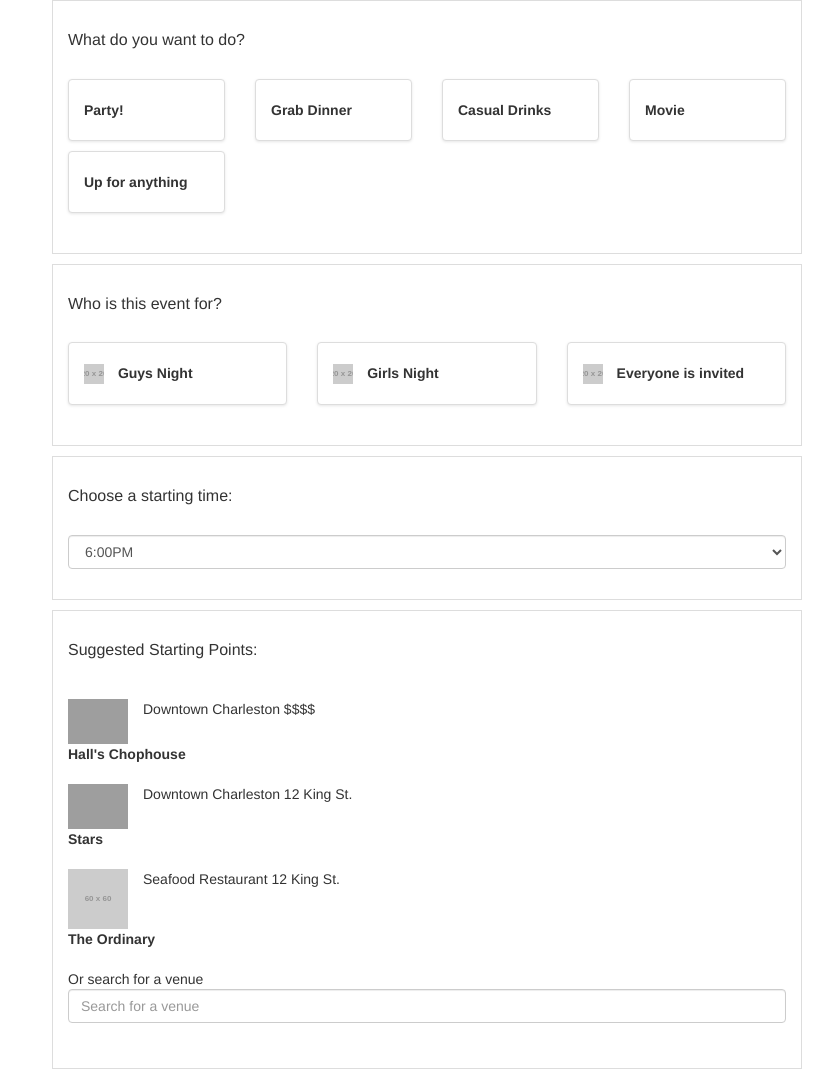
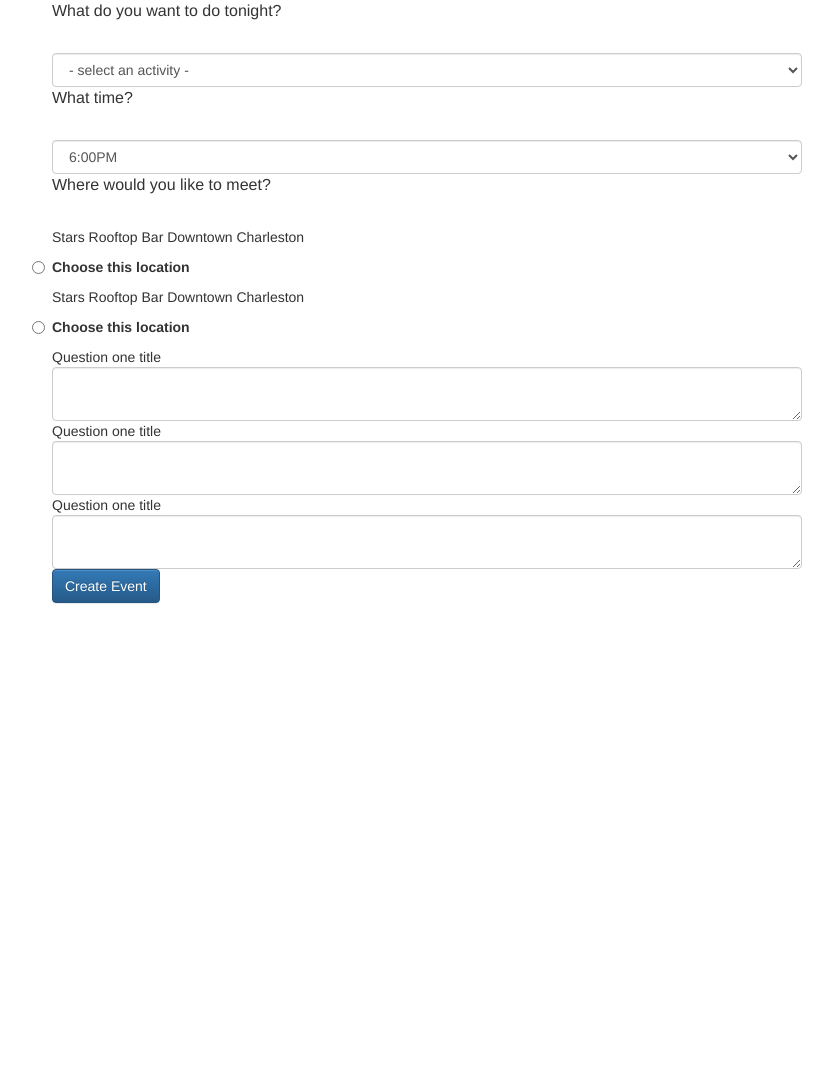
Before and after one commit to hackathon-5/team-boomtown-repo, a website: page client/create-new.html in a window 1280 px wide. Shown: the top 1072 px of the page, without its empty margins (213-1046 px from the left). After the commit the page ends 800 px from the top, so only its background shows below. Drawn offline with Linux system fonts and the light colour scheme; grey boxes are pictures that could not be loaded; placeholder pictures from the web are drawn by us.

Commit message:
Create Event Form

```diff
--- a/client/create-new.html
+++ b/client/create-new.html
@@ -23,76 +23,25 @@
 
             <!-- Type of event -->
 
-            <div class="create__type create__section">
+            <div class="create__type">
 
-              <h1 class="create__header">What do you want to do?</h1>
+              <span class="create__header">What do you want to do tonight?</span>
 
-              <div class="create__type__radios row">
-               <div class="col-xs-12 col-sm-3">
-                 <label class="radio create__item-select">
-                    <input class="" type="radio" name="" id="" ng-model=""> <span>Party!</span>
-                  </label>
-               </div>
-                <div class="col-xs-12 col-sm-3">
-                  <label class="radio create__item-select">
-                    <input class="" type="radio" name="" id="" ng-model=""> <span>Grab Dinner</span>
-                  </label>
-                </div>
-               <div class="col-xs-12 col-sm-3">
-                  <label class="radio create__item-select">
-                   <input class="" type="radio" name="" id="" ng-model=""> <span>Casual Drinks</span>
-                 </label>
-               </div>
-                <div class="col-xs-12 col-sm-3">
-                  <label class="radio create__item-select">
-                    <input class="" type="radio" name="" id="" ng-model=""> <span>Movie</span>
-                  </label>
-                </div>
-                <div class="col-xs-12 col-sm-3">
-                  <label class="radio create__item-select">
-                    <input class="" type="radio" name="" id="" ng-model=""> <span>Up for anything</span>
-                  </label>
-                </div>
-              </div>
-
-            </div>
-
-            <!-- Gender -->
-
-            <div class="create__gender create__section">
-
-              <h1 class="create__header">Who is this event for?</h1>
-
-              <div class="create__type__radios row">
-
-               <div class="col-xs-12 col-sm-4">
-                 <label class="radio create__item-select">
-                    <img class="create__item-select__img" src="http://placehold.it/20x20">
-                    <input class="" type="radio" name="" id="" ng-model=""> Guys Night
-                  </label>
-               </div>
-                <div class="col-xs-12 col-sm-4">
-                  <label class="radio create__item-select">
-                    <img class="create__item-select__img" src="http://placehold.it/20x20">
-                    <input class="" type="radio" name="" id="" ng-model=""> Girls Night
-                  </label>
-                </div>
-                <div class="col-xs-12 col-sm-4">
-                  <label class="radio create__item-select">
-                    <img class="create__item-select__img" src="http://placehold.it/20x20">
-                    <input class="" type="radio" name="" id="" ng-model=""> Everyone is invited
-                  </label>
-                </div>
-
-              </div>
+              <select class="form-control">
+                <option>- select an activity -</option>
+                <option>party</option>
+                <option>grab dinner</option>
+                <option>grab drinks</option>
+                <option>watch a movie</option>
+              </select>
 
             </div>
 
             <!-- Event starting time -->
 
-            <div class="create__starting-time create__section">
+            <div class="create__time">
 
-              <h1 class="create__header">Choose a starting time:</h1>
+              <span class="create__header">What time?</span>
 
               <select class="form-control">
                 <option>6:00PM</option>
@@ -111,45 +60,55 @@
 
             </div>
 
-            <!-- Starting Location -->
+            <div class="create__location-venue create__section">
 
-            <div class="create__location create__section">
+              <span class="create__header">Where would you like to meet?</span>
 
-              <h1 class="create__header">Suggested Starting Points:</h1>
+              <div class="create__location__venue">
+                <div class="create__location__venue__img" style="background-image: url('PUTHERE');"></div>
+                <div class="create__location__venue__details">
+                  <span class="create__location__venue__title">Stars</span>
+                  <span class="create__location__venue__type">Rooftop Bar</span>
+                  <span class="create__location__venue__location">Downtown Charleston</span>
+                </div>
+                <label class="radio">
+                  <input class="" type="radio" name="" id="" ng-model=""> <span>Choose this location</span>
+                </label>
+              </div>
 
-               <ul class="create__location__suggested-list">
-                <li class="create__location__suggested">
-                  <img class="create__location__suggested__img" src="http://www.opentable.com/img/restimages/x6/28387.jpg">
-                  <span class="create__location__suggested__title">Hall's Chophouse</span>
-                  <span class="create__location__suggested__type">Downtown Charleston</span>
-                  <span class="create__location__suggested__address">$$$$</span>
-                </li>
-                <li class="create__location__suggested">
-                  <img class="create__location__suggested__img" src="http://www.opentable.com/img/restimages/x6/4574.jpg">
-                  <span class="create__location__suggested__title">Stars</span>
-                  <span class="create__location__suggested__type">Downtown Charleston</span>
-                  <span class="create__location__suggested__address">12 King St.</span>
-                </li>
-                <li class="create__location__suggested">
-                  <img class="create__location__suggested__img" src="http://placehold.it/60x60">
-                  <span class="create__location__suggested__title">The Ordinary</span>
-                  <span class="create__location__suggested__type">Seafood Restaurant</span>
-                  <span class="create__location__suggested__address">12 King St.</span>
-                </li>
-              </ul>
-
-              <!-- type in location -->
-
-              <span>Or search for a venue</span>
-
-              <div class="form-group">
-                <input type="text" class="form-control" id="" placeholder="Search for a venue">
+              <div class="create__location__venue">
+                <div class="create__location__venue__img" style="background-image: url('PUTHERE');"></div>
+                <div class="create__location__venue__details">
+                  <span class="create__location__venue__title">Stars</span>
+                  <span class="create__location__venue__type">Rooftop Bar</span>
+                  <span class="create__location__venue__location">Downtown Charleston</span>
+                </div>
+                <label class="radio">
+                  <input class="" type="radio" name="" id="" ng-model=""> <span>Choose this location</span>
+                </label>
               </div>
 
             </div>
 
+            <div class="create__question">
+              <span class="create__question__title">Question one title</span>
+              <textarea class="form-control create__question__field" rows="2"></textarea>
+            </div>
+
+            <div class="create__question">
+              <span class="create__question__title">Question one title</span>
+              <textarea class="form-control create__question__field" rows="2"></textarea>
+            </div>
+
+            <div class="create__question">
+              <span class="create__question__title">Question one title</span>
+              <textarea class="form-control create__question__field" rows="2"></textarea>
+            </div>
+
+            <!-- Create Event -->
+
             <div class="create__submit">
-              <button type="submit" class="btn btn-primary">Submit</button>
+              <button type="submit" class="btn btn-primary">Create Event</button>
             </div>
 
           </form>
--- a/client/css/less/create.less
+++ b/client/css/less/create.less
@@ -8,11 +8,6 @@
 }
 
 .create__section {
-	display: inline-block;
-	border: 1px solid #ddd;
-	padding: 30px 15px;
-	margin-bottom: 10px;
-	width: 100%;
 }
 
 .create__type__radios {
```
Also changed, not shown: client/index.html (+3 -24 lines), client/post-event.html (added, +121 -0 lines), client/css/style.css, 1 other file.
